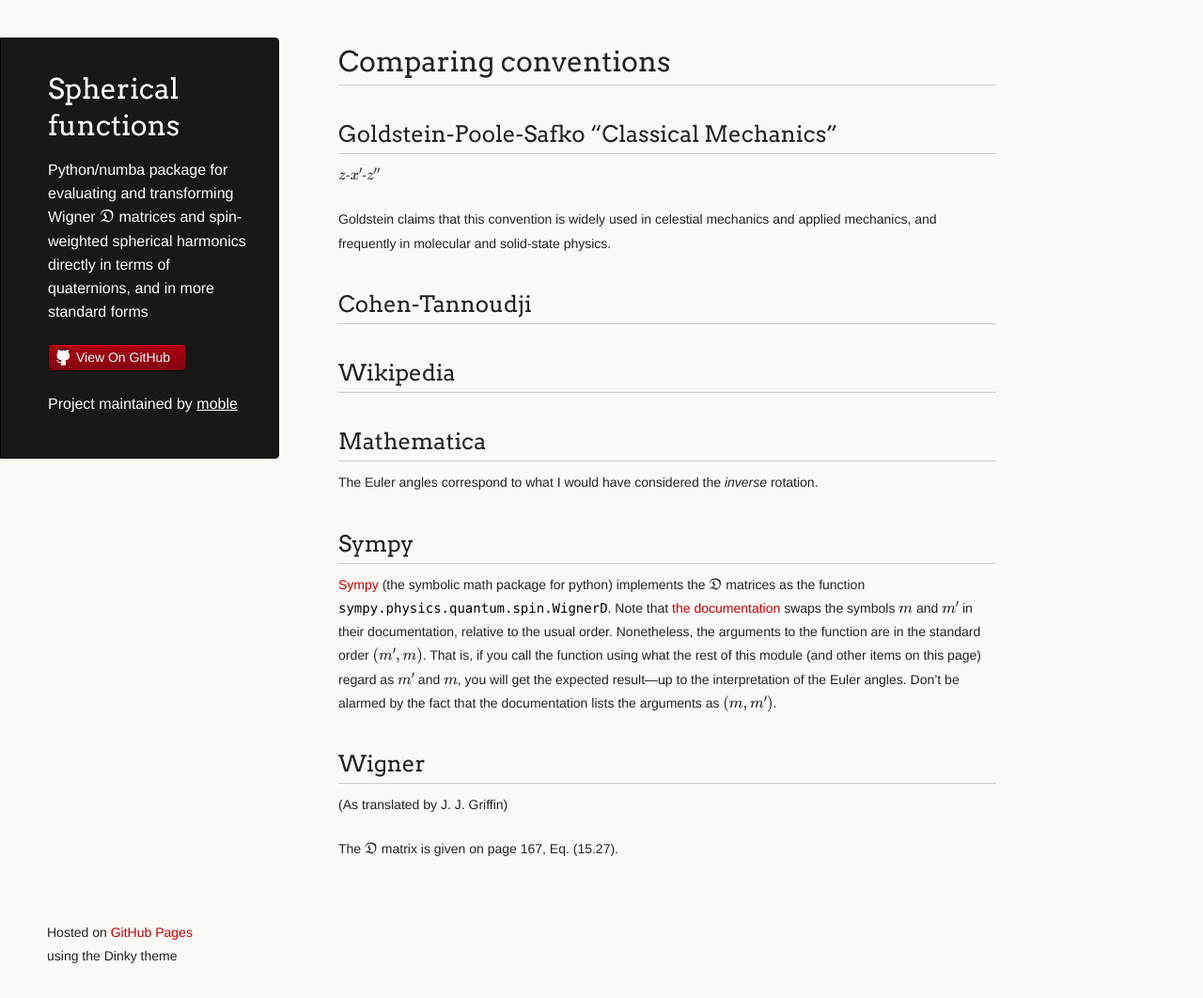
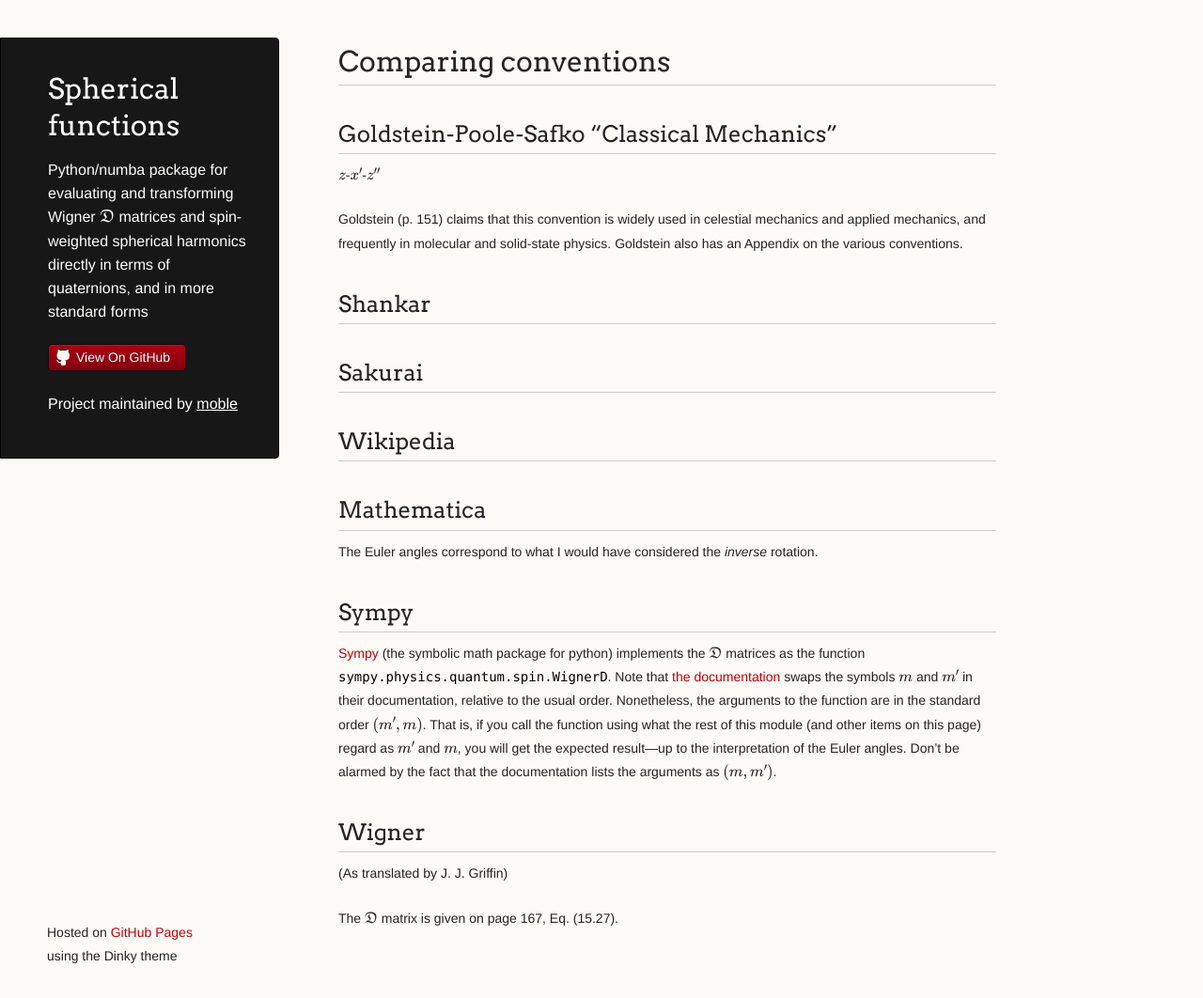
Before and after one commit to moble/spherical_functions, a Jekyll site: the page built from ComparingConventions.md, in a window 1280 px wide and 1062 px high. Shown: the whole window at 94% size. Built offline with Jekyll 4.4.1, drawn with Linux system fonts in a browser that asks for light colours; formulas are drawn with MathJax 3.

Commit message:
Add two QM sources (and remove Cohen-Tannoudji)

```diff
--- a/ComparingConventions.md
+++ b/ComparingConventions.md
@@ -7,12 +7,15 @@
 
 $z$-$x'$-$z''$
 
-Goldstein claims that this convention is widely used in celestial
-mechanics and applied mechanics, and frequently in molecular and
-solid-state physics.
+Goldstein (p. 151) claims that this convention is widely used in
+celestial mechanics and applied mechanics, and frequently in molecular
+and solid-state physics.  Goldstein also has an Appendix on the
+various conventions.
 
-## Cohen-Tannoudji
+## Shankar
 
+
+## Sakurai
 
 
 ## Wikipedia
```
